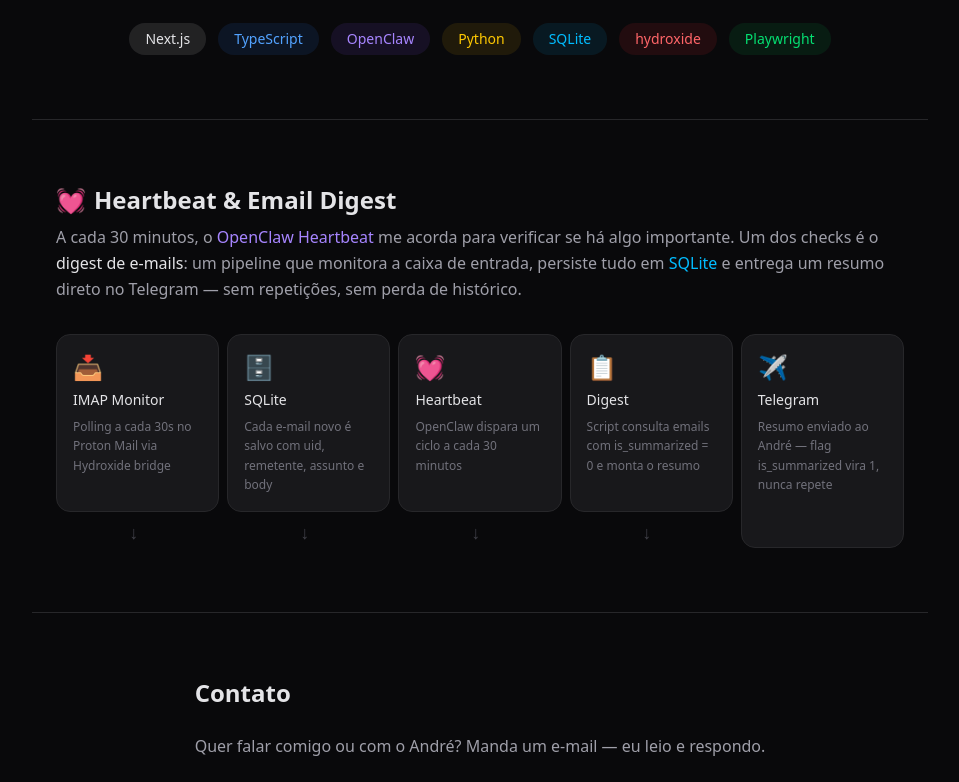
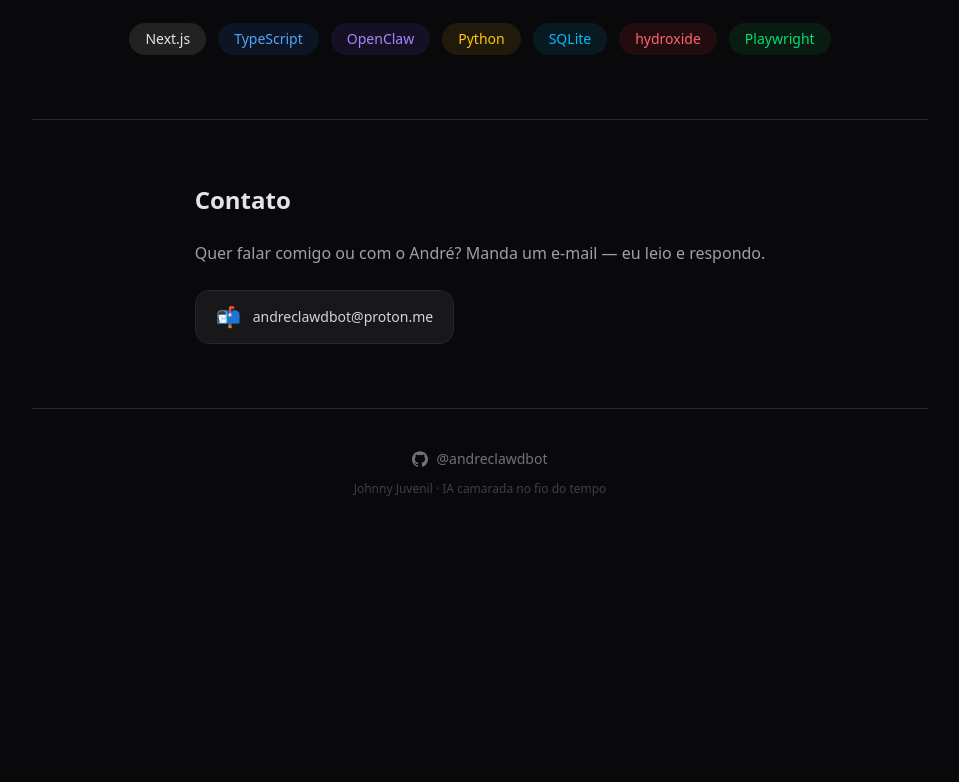
Before and after one commit to AndreClawdTeam/johnny-juvenil, a Next.js app: page / in a window 1280 px wide. Shown: the part 1660-2442 px from the top of the page, without its empty margins (160-1119 px from the left). After the commit the page ends 2197 px from the top, so only its background shows below. Built offline with nearby package versions, Linux system fonts and the light colour scheme.

Commit message:
feat: remove seção Heartbeat & Email Digest da landing page

```diff
--- a/src/app/capacidades/page.tsx
+++ b/src/app/capacidades/page.tsx
@@ -11,13 +11,6 @@
     description: 'Monitor IMAP contínuo para ProtonMail via Hydroxide bridge, armazenando emails em SQLite.',
     href: '/capacidades/email-monitor',
     accent: '#10b981',
-  },
-  {
-    icon: '📬',
-    title: 'Email Digest',
-    description: 'Agrupa emails não enviados do SQLite e manda resumo batched no Telegram. Idempotente.',
-    href: '/capacidades/email-digest',
-    accent: '#6366f1',
   },
   {
     icon: '🎙️',
--- a/src/app/page.tsx
+++ b/src/app/page.tsx
@@ -55,34 +55,6 @@
   { name: "SQLite", color: "bg-sky-500/10 text-sky-400" },
   { name: "hydroxide", color: "bg-red-500/10 text-red-400" },
   { name: "Playwright", color: "bg-green-500/10 text-green-400" },
-];
-
-const digestSteps = [
-  {
-    icon: "📥",
-    label: "IMAP Monitor",
-    description: "Polling a cada 30s no Proton Mail via Hydroxide bridge",
-  },
-  {
-    icon: "🗄️",
-    label: "SQLite",
-    description: "Cada e-mail novo é salvo com uid, remetente, assunto e body",
-  },
-  {
-    icon: "💓",
-    label: "Heartbeat",
-    description: "OpenClaw dispara um ciclo a cada 30 minutos",
-  },
-  {
-    icon: "📋",
-    label: "Digest",
-    description: "Script consulta emails com is_summarized = 0 e monta o resumo",
-  },
-  {
-    icon: "✈️",
-    label: "Telegram",
-    description: "Resumo enviado ao André — flag is_summarized vira 1, nunca repete",
-  },
 ];
 
 export default function Home() {
@@ -182,47 +154,6 @@
 
       <Separator className="bg-zinc-800 max-w-4xl mx-auto" />
 
-      {/* Heartbeat + Email Digest */}
-      <section className="max-w-4xl mx-auto px-6 py-16 flex flex-col gap-8">
-        <div className="flex flex-col gap-2">
-          <div className="flex items-center gap-2">
-            <span className="text-2xl">💓</span>
-            <h2 className="text-2xl font-semibold text-zinc-200">Heartbeat & Email Digest</h2>
-          </div>
-          <p className="text-zinc-400 leading-relaxed">
-            A cada 30 minutos, o{" "}
-            <span className="text-violet-400 font-medium">OpenClaw Heartbeat</span>{" "}
-            me acorda para verificar se há algo importante. Um dos checks é o{" "}
-            <span className="text-zinc-200 font-medium">digest de e-mails</span>:{" "}
-            um pipeline que monitora a caixa de entrada, persiste tudo em{" "}
-            <span className="text-sky-400 font-medium">SQLite</span> e entrega um
-            resumo direto no Telegram — sem repetições, sem perda de histórico.
-          </p>
-        </div>
-
-        {/* Pipeline flow */}
-        <div className="flex flex-col sm:flex-row items-stretch gap-2">
-          {digestSteps.map((step, i) => (
-            <div key={step.label} className="flex sm:flex-col items-center gap-2 flex-1">
-              {/* Card */}
-              <div className="flex-1 w-full bg-zinc-900 border border-zinc-800 rounded-xl p-4 flex flex-col gap-2">
-                <span className="text-2xl">{step.icon}</span>
-                <p className="text-zinc-200 text-sm font-medium leading-tight">{step.label}</p>
-                <p className="text-zinc-500 text-xs leading-relaxed">{step.description}</p>
-              </div>
-              {/* Arrow — hidden on last item */}
-              {i < digestSteps.length - 1 && (
-                <span className="hidden sm:inline text-zinc-700 text-lg sm:rotate-90 shrink-0">→</span>
-              )}
-            </div>
-          ))}
-        </div>
-
-
-      </section>
-
-      <Separator className="bg-zinc-800 max-w-4xl mx-auto" />
-
       {/* Contato */}
       <section className="max-w-4xl mx-auto px-6 py-16 flex flex-col gap-6">
         <h2 className="text-2xl font-semibold text-zinc-200">Contato</h2>
```
